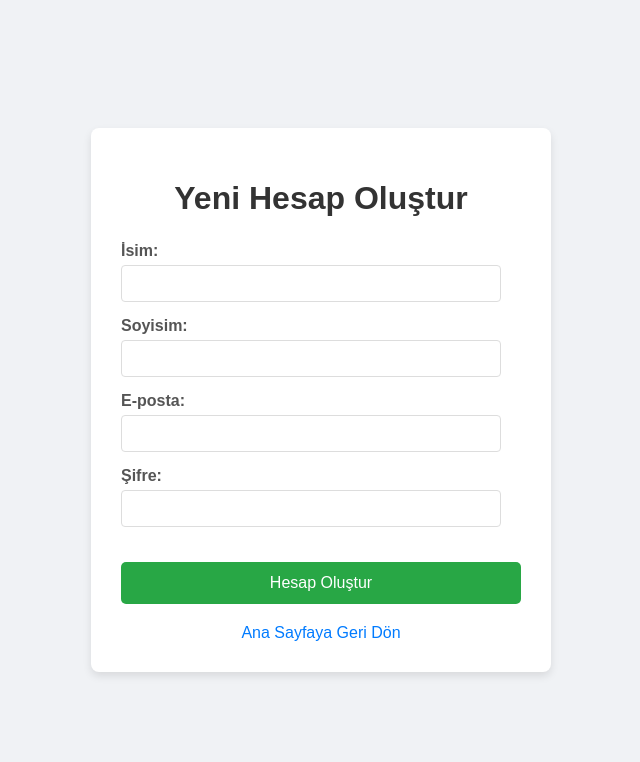
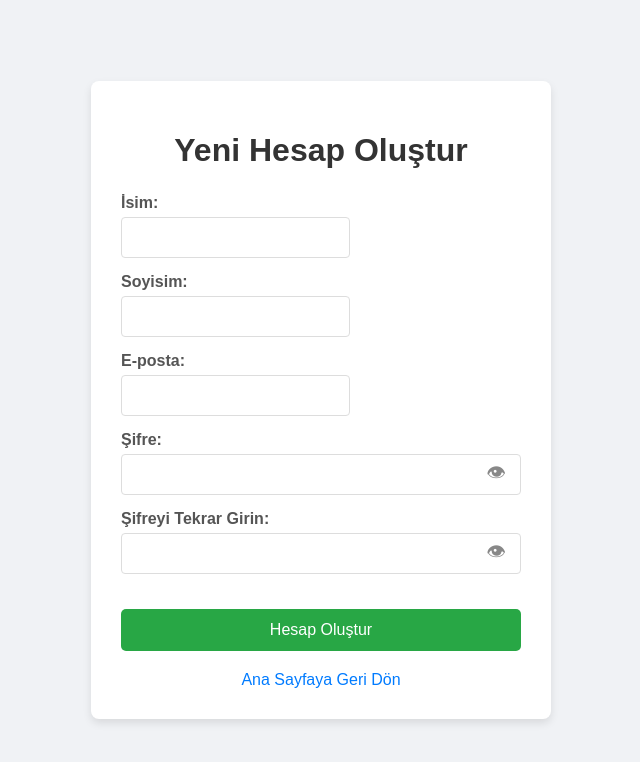
Before and after one commit to Musabunal-devops/my_first_project, a Flask app: page /register in a window 1280 px wide. Shown: the top 762 px of the page, without its empty margins (319-959 px from the left). Run offline with Flask 3, Linux system fonts and the light colour scheme.

Commit message:
Added password visibility toggle with eye icon for both password fields.

```diff
--- a/templates/register.html
+++ b/templates/register.html
@@ -30,6 +30,7 @@
         .form-group {
             margin-bottom: 15px;
             text-align: left;
+            /* position: relative; /* Göz ikonu için artık buna ihtiyacımız yok, container kullanacağız */
         }
         label {
             display: block;
@@ -37,17 +38,40 @@
             color: #555;
             font-weight: bold;
         }
+
+        /* YENİ: Input ve ikon için sarmalayıcı (wrapper) */
+        .input-wrapper {
+            position: relative; /* İkonu bu wrapper içinde konumlandıracağız */
+            display: flex; /* İçindeki elemanları (input ve ikon) hizalamak için */
+            align-items: center; /* Dikeyde ortalama */
+        }
+
         input[type="text"],
         input[type="email"],
         input[type="password"] {
-            width: calc(100% - 20px);
-            padding: 10px;
+            flex-grow: 1; /* Input'un mevcut alanı doldurmasını sağlar */
+            padding: 12px 10px; /* Üst/alt padding 12px, sol/sağ padding 10px */
+            /* padding-right: 40px; /* İkon için sağdan boşluk - Artık input-wrapper'daki padding ile hallediyoruz */
             border: 1px solid #ddd;
             border-radius: 4px;
-            box-sizing: border-box; /* Padding'i genişliğe dahil et */
+            box-sizing: border-box;
+            /* YENİ: İkonun üzerine binmemesi için kendi padding'i */
+            padding-right: 40px; /* İkonun üzerine binmemesi için */
+        }
+        .toggle-password {
+            position: absolute; /* Wrapper'a göre mutlak konumlandırma */
+            right: 15px; /* Sağdan uzaklık */
+            /* top: 50%; /* Artık flexbox ile hizalandığı için bu kadar kritik değil */
+            /* transform: translateY(-50%); /* Flexbox align-items ile de ortalandığı için buna da gerek kalmıyor */
+            cursor: pointer;
+            color: #888;
+            user-select: none;
+            font-size: 1.2em;
+            /* İNCE AYAR: Gerekirse 1-2 piksel aşağı çekmek için - artık daha az gerekli */
+            /* margin-top: 2px; */
         }
         button {
-            background-color: #28a745; /* Yeşil tonu */
+            background-color: #28a745;
             color: white;
             padding: 12px 20px;
             border: none;
@@ -70,12 +94,18 @@
         .back-link:hover {
             text-decoration: underline;
         }
+        .error-message {
+            color: red;
+            font-size: 0.9em;
+            margin-top: 5px;
+            text-align: left;
+        }
     </style>
 </head>
 <body>
     <div class="container">
         <h1>Yeni Hesap Oluştur</h1>
-        <form method="POST" action="{{ url_for('register_post') }}">
+        <form method="POST" action="{{ url_for('register_post') }}" onsubmit="return validateForm()">
             <div class="form-group">
                 <label for="first_name">İsim:</label>
                 <input type="text" id="first_name" name="first_name" required>
@@ -90,11 +120,47 @@
             </div>
             <div class="form-group">
                 <label for="password">Şifre:</label>
-                <input type="password" id="password" name="password" required>
+                <div class="input-wrapper"> {# YENİ: Input ve ikonu sarmalayan div #}
+                    <input type="password" id="password" name="password" required>
+                    <span class="toggle-password" onclick="togglePasswordVisibility('password')">&#128065;</span> {# Göz ikonu #}
+                </div>
+            </div>
+            <div class="form-group">
+                <label for="confirm_password">Şifreyi Tekrar Girin:</label>
+                <div class="input-wrapper"> {# YENİ: Input ve ikonu sarmalayan div #}
+                    <input type="password" id="confirm_password" name="confirm_password" required>
+                    <span class="toggle-password" onclick="togglePasswordVisibility('confirm_password')">&#128065;</span> {# Göz ikonu #}
+                </div>
+                <div id="password_match_error" class="error-message" style="display: none;">Şifreler uyuşmuyor!</div>
             </div>
             <button type="submit">Hesap Oluştur</button>
         </form>
         <a href="{{ url_for('index') }}" class="back-link">Ana Sayfaya Geri Dön</a>
     </div>
+
+    <script>
+        function togglePasswordVisibility(id) {
+            const input = document.getElementById(id);
+            if (input.type === "password") {
+                input.type = "text";
+            } else {
+                input.type = "password";
+            }
+        }
+
+        function validateForm() {
+            const password = document.getElementById('password').value;
+            const confirmPassword = document.getElementById('confirm_password').value;
+            const passwordMatchError = document.getElementById('password_match_error');
+
+            if (password !== confirmPassword) {
+                passwordMatchError.style.display = 'block';
+                return false; // Formun gönderilmesini engelle
+            } else {
+                passwordMatchError.style.display = 'none';
+                return true; // Formun gönderilmesine izin ver
+            }
+        }
+    </script>
 </body>
 </html>
```
